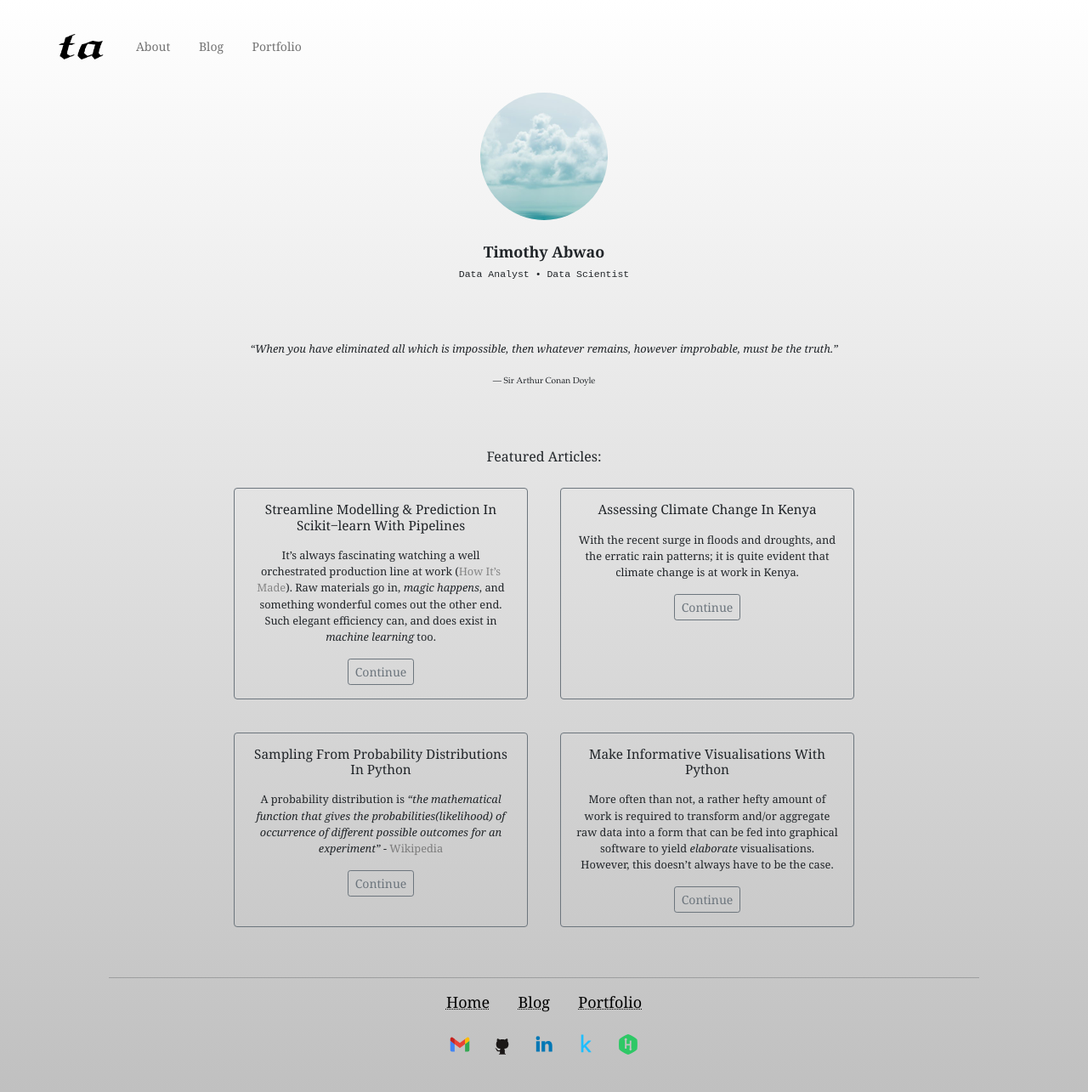
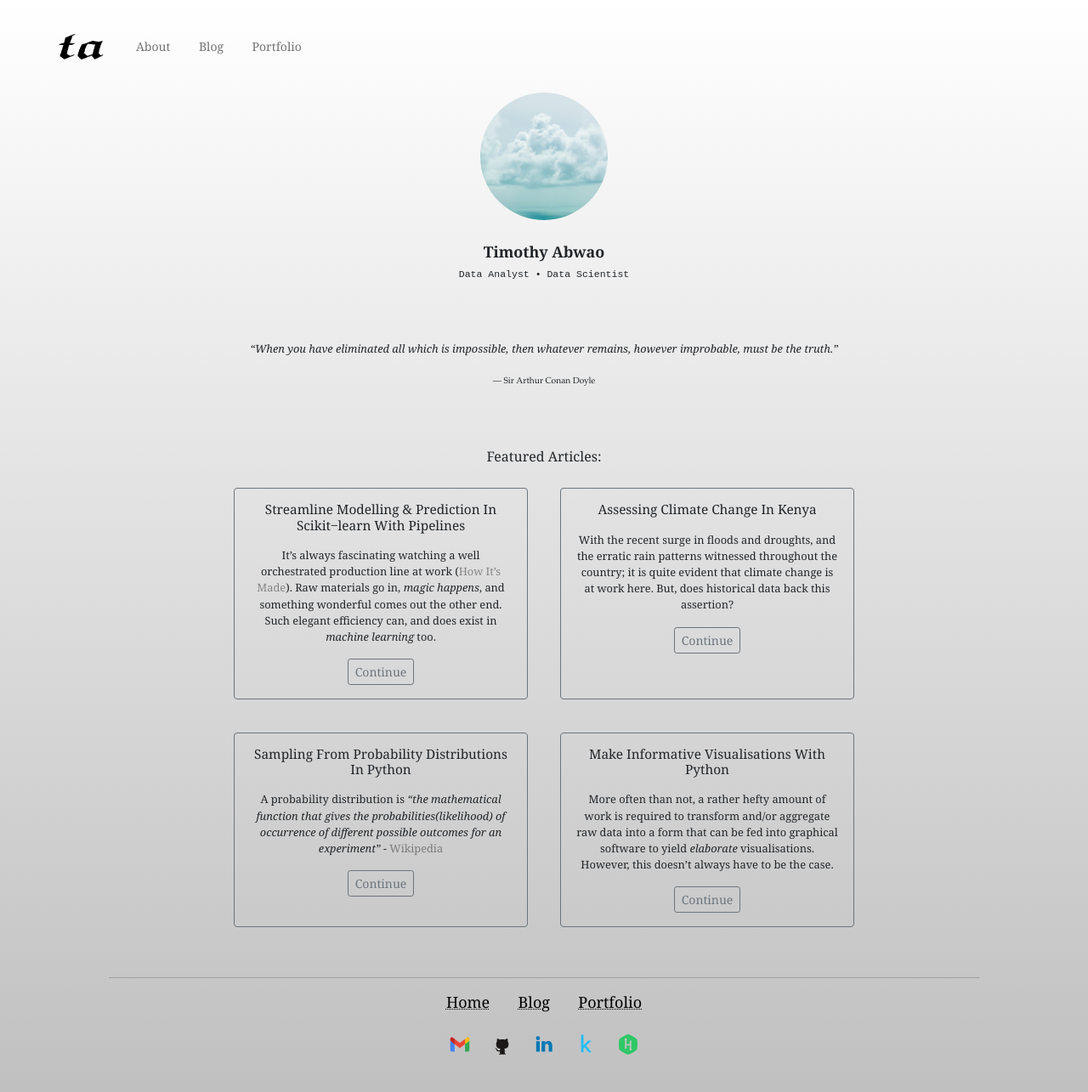
Before and after one commit to Tim-Abwao/tim-abwao.github.io, a Jekyll site: the page built from index.html, in a window 1280 px wide. Shown: the whole page at 85% size. Built offline with Jekyll 4.4.1, drawn with Linux system fonts in a browser that asks for light colours.

Commit message:
Update climate article excerpt

```diff
--- a/_posts/2021-10-15-Assessing-Climate-Change-In-Kenya.md
+++ b/_posts/2021-10-15-Assessing-Climate-Change-In-Kenya.md
@@ -4,7 +4,7 @@ last_modified_at: 2021-11-05T18:35:00+03:00
 img_path: /assets/images/articles/kenya-climate
 ---
 
-With the recent surge in floods and droughts, and the erratic rain patterns; it is quite evident that climate change is at work in Kenya.
+With the recent surge in floods and droughts, and the erratic rain patterns witnessed throughout the country; it is quite evident that climate change is at work here. But, does historical data back this assertion?
 
 ## 1. Defining Climate Change
 
```
